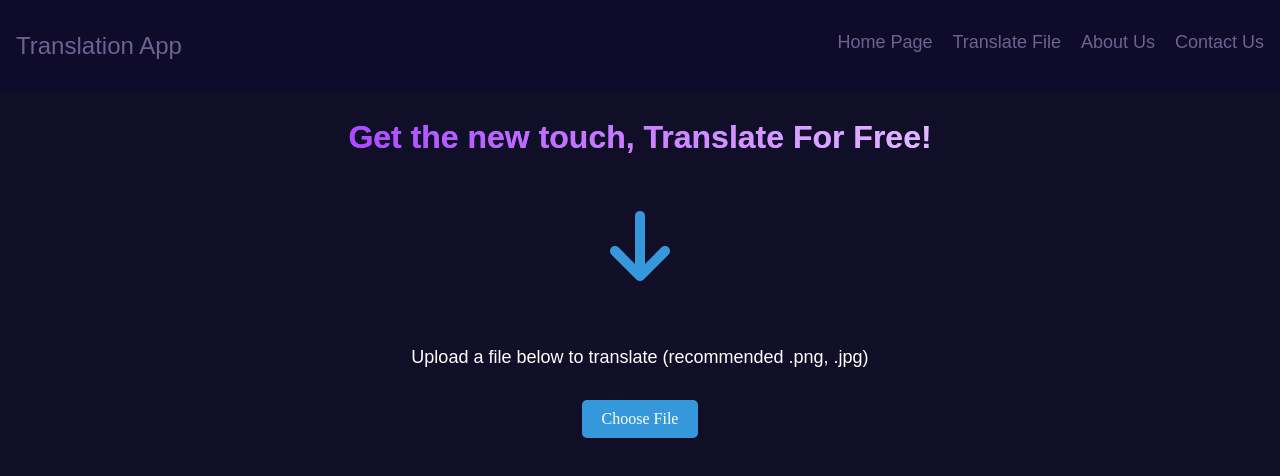
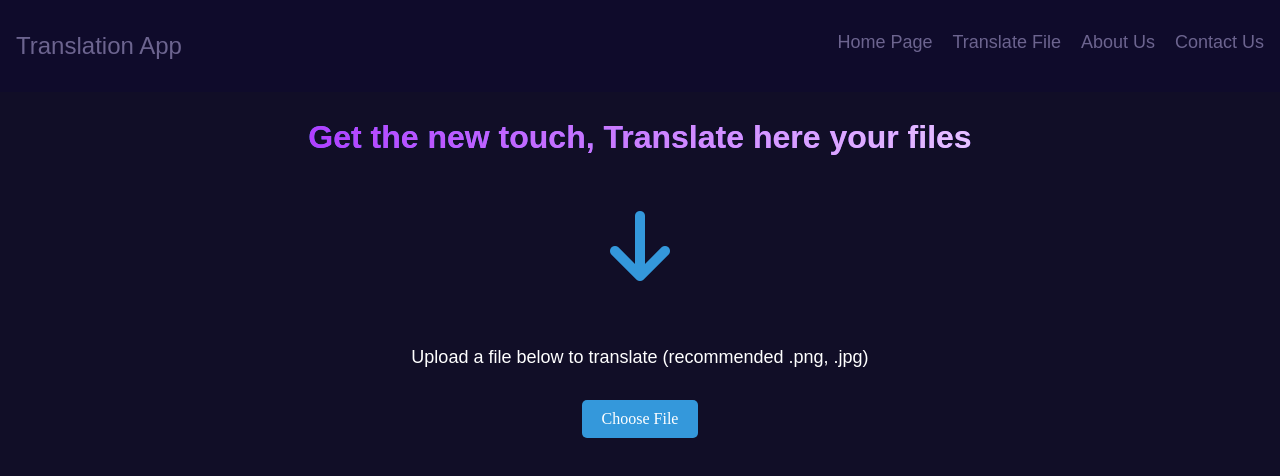
Before and after one commit to MhdSabih/Translation-App, a React (Create React App) app in the folder client-side/: page /doc-scanner in a window 1280 px wide. Shown: the top 476 px of the page. Built offline with nearby package versions, Linux system fonts and the light colour scheme.

Commit message:
1 change

```diff
--- a/client-side/src/components/DocumentTranslator.js
+++ b/client-side/src/components/DocumentTranslator.js
@@ -35,7 +35,7 @@ const DocumentTranslator = () => {
       ) : (
         <div className="main-translator">
           <h2 className="main-translator-heading">
-            Get the new touch, Translate For Free!
+            Get the new touch, Translate here your files
           </h2>
           <div className="icon-section">
             <span className="icon">
```
